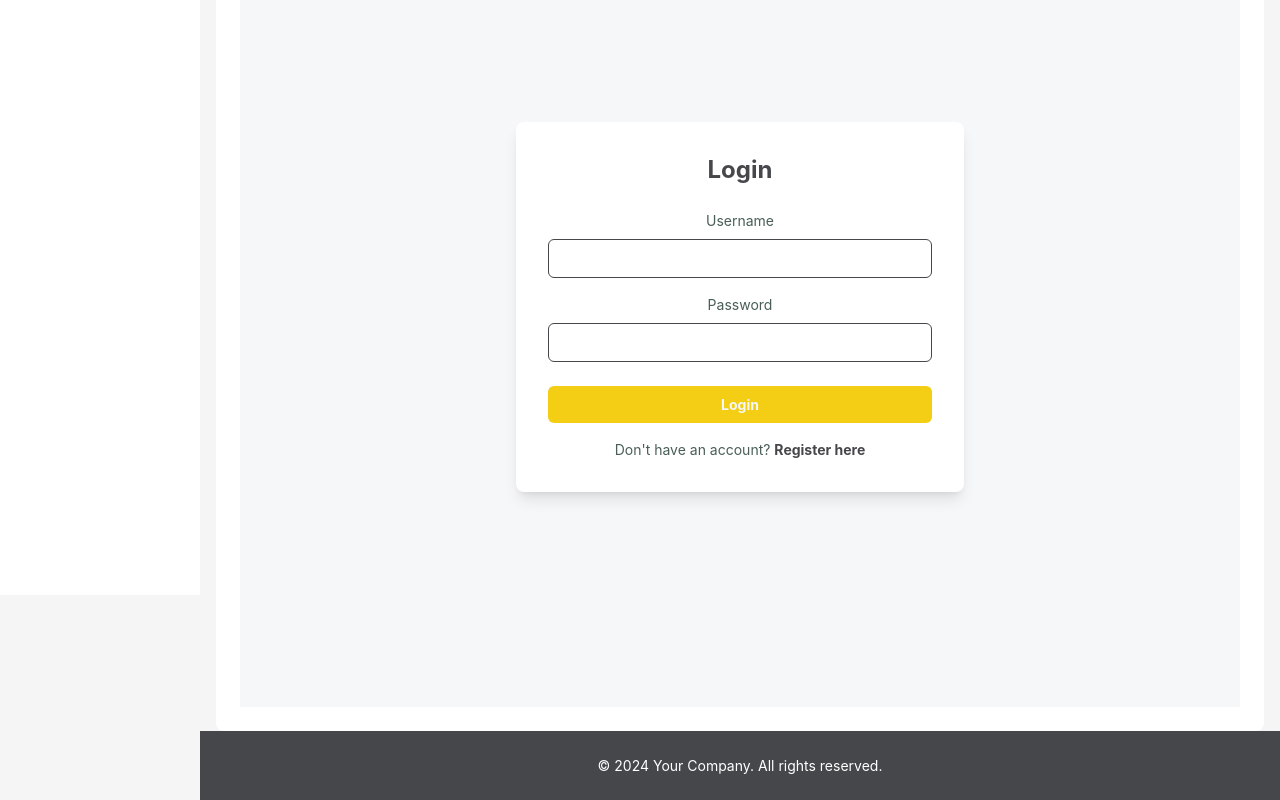
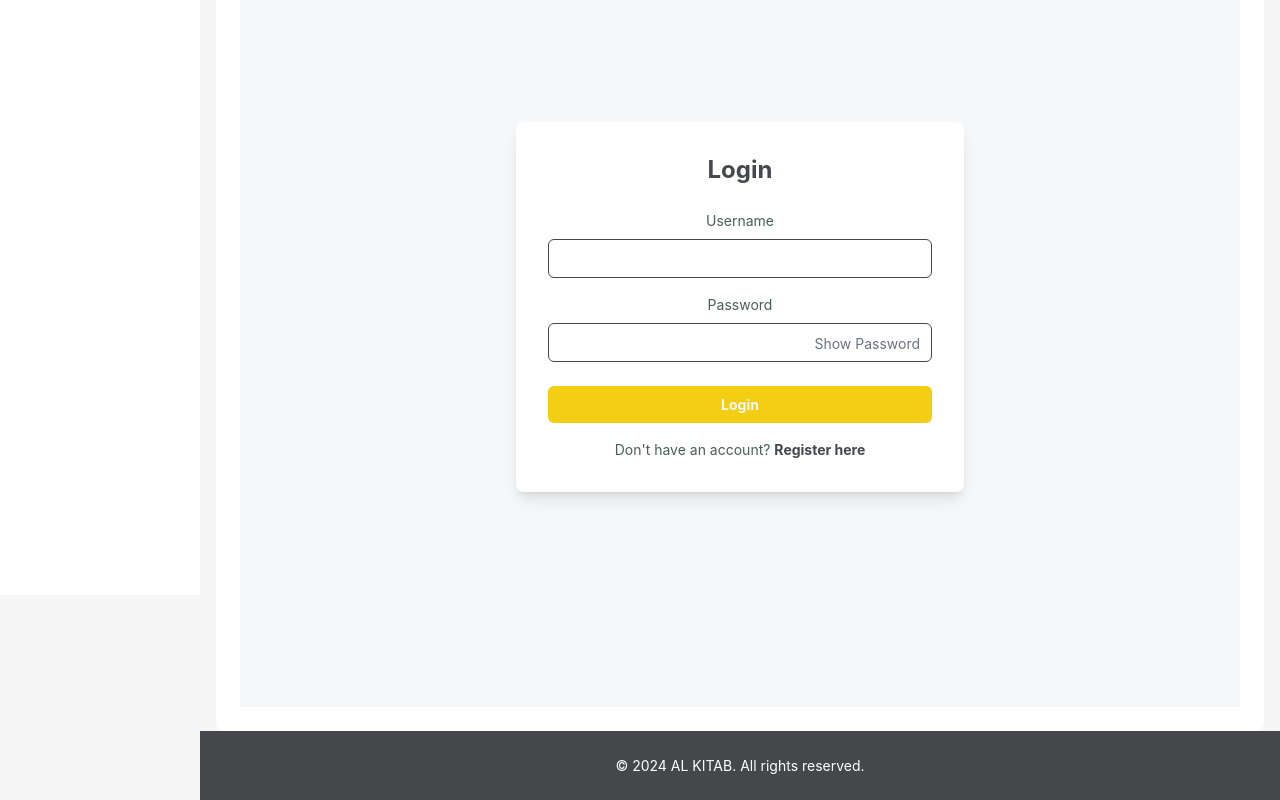
Before and after one commit to EslamRedaMohamed/Alkitab-Nodejs-Reactjs, a React (Vite) app in the folder client/: page /admin/login in a window 1280 px wide. Shown: the part 205-1005 px from the top of the page. Built offline with nearby package versions, Linux system fonts and the light colour scheme.

Commit message:
handel show password

```diff
--- a/client/src/components/layout/admin/AdminFooter.tsx
+++ b/client/src/components/layout/admin/AdminFooter.tsx
@@ -5,7 +5,7 @@ const { Footer } = Layout;
 
 const AdminFooter: React.FC = () => (
   <Footer className="bg-primary text-white" style={{ textAlign: "center" }}>
-    <p>&copy; {new Date().getFullYear()} Your Company. All rights reserved.</p>
+    <p>&copy; {new Date().getFullYear()} AL KITAB. All rights reserved.</p>
   </Footer>
 );
 
--- a/client/src/components/layout/user/UserFooter.tsx
+++ b/client/src/components/layout/user/UserFooter.tsx
@@ -58,7 +58,7 @@ export default function UserFooter() {
 
         <div className="mt-8 border-t border-gray-700 pt-8 text-center">
           <p>
-            &copy; {new Date().getFullYear()} Your Company. All rights reserved.
+            &copy; {new Date().getFullYear()} AL KITAB. All rights reserved.
           </p>
         </div>
       </div>
--- a/client/src/pages/LoginForm/LoginForm.tsx
+++ b/client/src/pages/LoginForm/LoginForm.tsx
@@ -1,4 +1,4 @@
-import React from "react";
+import React, { useState } from "react";
 import { useForm } from "react-hook-form";
 import { useNavigate, Link } from "react-router-dom";
 import axios from "axios";
@@ -17,6 +17,7 @@ interface LoginFormValues {
 }
 
 const LoginForm: React.FC = () => {
+  const [showPassword, setShowPassword] = useState(false);
   const {
     register,
     handleSubmit,
@@ -36,17 +37,13 @@ const LoginForm: React.FC = () => {
       // Store the user data and token in local storage for future requests
       localStorage.setItem("user", JSON.stringify(response.data));
       localStorage.setItem("token", response.data.token);
-
       if (response.data.role === "admin") {
         navigate("/admin/manage-books");
       } else {
         navigate("/");
       }
-
-      alert("Login successful!");
       console.log("Response Data:", response.data);
     } catch (error) {
-      alert("Login failed!");
       console.error(error);
     }
   };
@@ -80,13 +77,13 @@ const LoginForm: React.FC = () => {
           </div>
 
           {/* Password Field */}
-          <div className="mb-6">
+          <div className="mb-6 relative">
             <label htmlFor="password" className="block text-secondary mb-2">
               Password
             </label>
             <input
               id="password"
-              type="password"
+              type={showPassword ? "text" : "password"}
               {...register("password")}
               className={`w-full px-4 py-2 border rounded-md focus:outline-none focus:ring-2 ${
                 errors.password
@@ -94,6 +91,13 @@ const LoginForm: React.FC = () => {
                   : "border-primary focus:ring-yellow"
               }`}
             />
+            <button
+              type="button"
+              onClick={() => setShowPassword(!showPassword)}
+              className="absolute right-3 my-5 transform -translate-y-1/2 text-gray-500"
+            >
+              {showPassword ? "Hide Password" : "Show Password"}
+            </button>
             {errors.password && (
               <span className="text-red-500 text-sm">
                 {errors.password.message}
```
Also changed, not shown: 5 other files (tests, documents, lock files or other folders).
